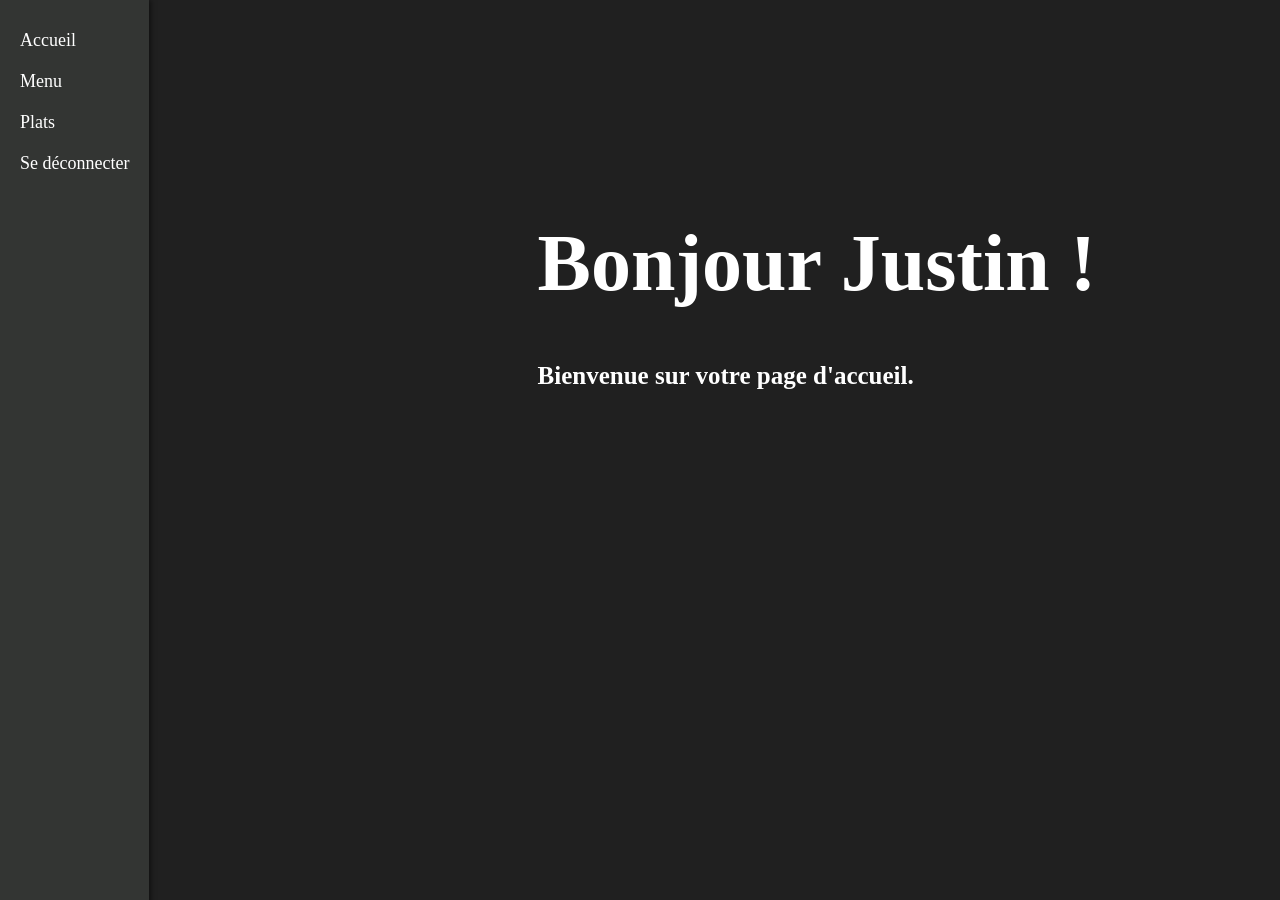
After one commit to moralesjustin19/Gestionnaire-de-menu, a PHP site: page /accueil.php in a window 1280 px wide. The commit adds this page. Run offline with PHP 8.4, Linux system fonts and the light colour scheme; a user stored in the database is signed in.

```diff
--- /dev/null
+++ b/accueil.php
@@ -0,0 +1,34 @@
+<?php
+session_start();
+
+if(!isset($_SESSION['username'])){
+    header("Location: login.php");
+    exit;
+}
+
+$username = $_SESSION['username']
+?>
+
+
+<!DOCTYPE html>
+<html lang="en">
+<head>
+    <meta charset="UTF-8">
+    <meta name="viewport" content="width=device-width, initial-scale=1.0">
+    <link rel="stylesheet" href="stylesheet/accueil.css">
+    <title>Accueil</title>
+</head>
+<header>
+    <nav>
+        <a class="active" href="accueil.php">Accueil</a>
+        <a href="#">Menu</a>
+        <a href="#">Plats</a>
+        <a href="#">Se déconnecter</a>
+    </nav>
+</header>
+<body>
+   <h1 class="hello">Bonjour <?php echo htmlspecialchars($username); ?> !</h1>
+   <h2 class="desc">Bienvenue sur votre page d'accueil.</h2>
+
+</body>
+</html>
--- /dev/null
+++ b/stylesheet/accueil.css
@@ -0,0 +1,47 @@
+body {
+    padding: 0;
+    margin: 0;
+    margin-left: 42%;
+    margin-top: 17%;
+    background-color: #202020;
+}
+
+.hello {
+    font-size: 80px;
+    color:white
+}
+
+.desc {
+    font-size: 25px ;
+    color: white;
+}
+
+nav {
+    background-color: #333533;
+    color: white;
+    height: 100%;
+    display: flex;
+    flex-direction: column;
+    position: fixed;
+    top: 0;
+    left: 0;
+    padding: 20px;
+    box-shadow: 2px 0 5px rgba(0, 0, 0, 0.5);
+}
+
+nav a {
+    color: white;
+    text-decoration: none;
+    margin: 10px 0;
+    font-size: 18px;
+}
+
+nav a:hover {
+    color: #d4d4d4;
+    text-decoration: underline;
+}
+
+main {
+    margin-left: 220px;
+    padding: 20px;
+}
```
Also changed, not shown: login.php (+5 -3 lines), users.sql (added, +50 -0 lines).
